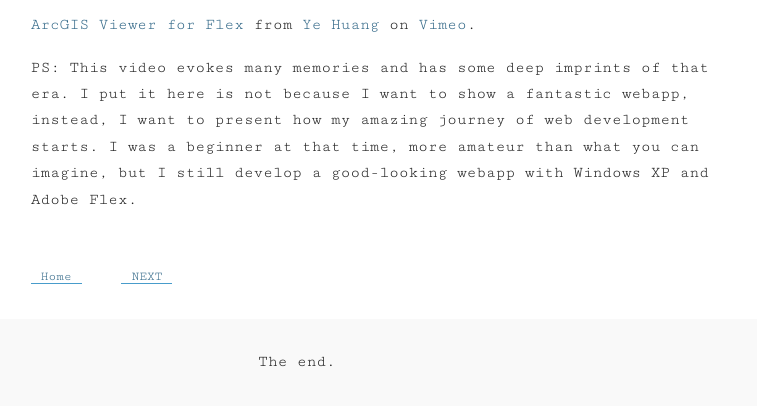
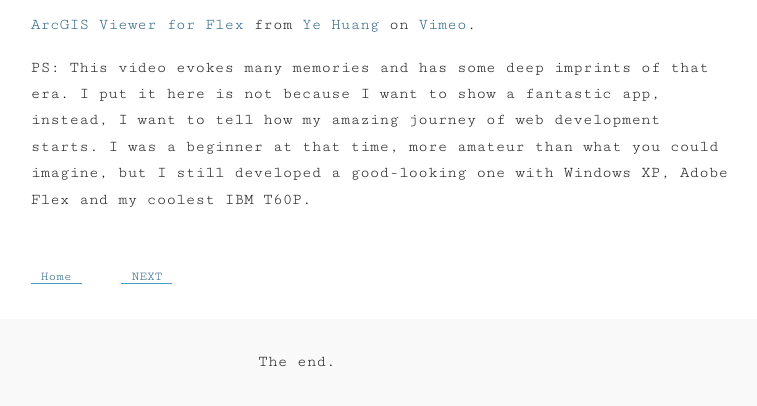
Before and after one commit to crabcanon/crabcanon.github.com, a Jekyll site: the page built from _posts/2012-06-27-graduation-project.md, in a window 1280 px wide, cut to the strip 634-1040 px from the top of the page. Shown: the whole strip, without its empty margins (343-1100 px from the left). Built offline with Jekyll 4.4.1, drawn with Linux system fonts in a browser that asks for light colours; comment, search, counter and statistics services are not loaded.

Commit message:
Update blog

```diff
--- a/_posts/2012-06-27-graduation-project.md
+++ b/_posts/2012-06-27-graduation-project.md
@@ -9,4 +9,4 @@
 <iframe src="https://player.vimeo.com/video/79573876" width="100%" height="375" frameborder="0" webkitallowfullscreen mozallowfullscreen allowfullscreen></iframe>
 <p><a href="https://vimeo.com/79573876">ArcGIS Viewer for Flex</a> from <a href="https://vimeo.com/user22741519">Ye Huang</a> on <a href="https://vimeo.com">Vimeo</a>.</p>
 
-PS: This video evokes many memories and has some deep imprints of that era. I put it here is not because I want to show a fantastic webapp, instead, I want to present how my amazing journey of web development starts. I was a beginner at that time, more amateur than what you can imagine, but I still develop a good-looking webapp with Windows XP and Adobe Flex.
+PS: This video evokes many memories and has some deep imprints of that era. I put it here is not because I want to show a fantastic app, instead, I want to tell how my amazing journey of web development starts. I was a beginner at that time, more amateur than what you could imagine, but I still developed a good-looking one with Windows XP, Adobe Flex and my coolest IBM T60P.
```
